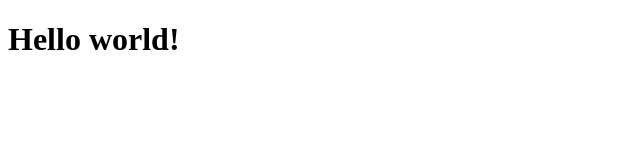
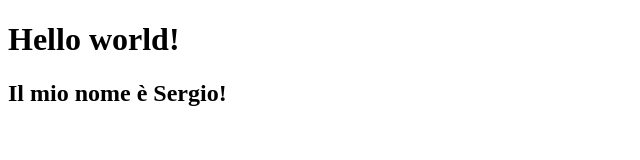
Before and after one commit to Sergio-Ceravolo/exHTML, a plain HTML site: page index.html in a window 1280 px wide. Shown: the whole page, without its empty margins (0-640 px from the left). Drawn offline with Linux system fonts and the light colour scheme.

Commit message:
Secondo aggiornamento index

```diff
--- a/index.html
+++ b/index.html
@@ -8,5 +8,6 @@
 </head>
 <body>
     <h1>Hello world!</h1>
+    <h2>Il mio nome è Sergio!</h2>
 </body>
 </html>
```
